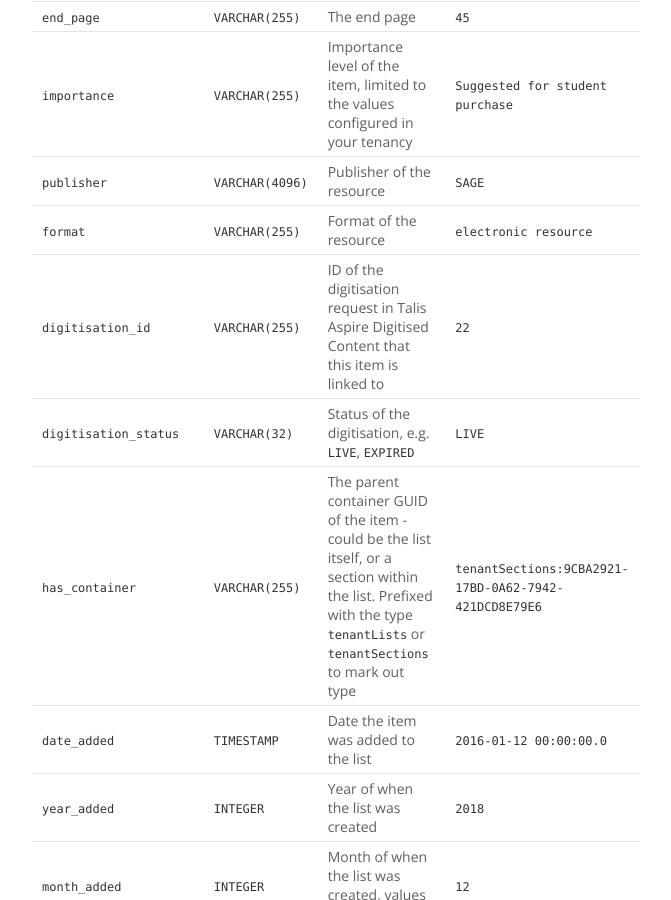
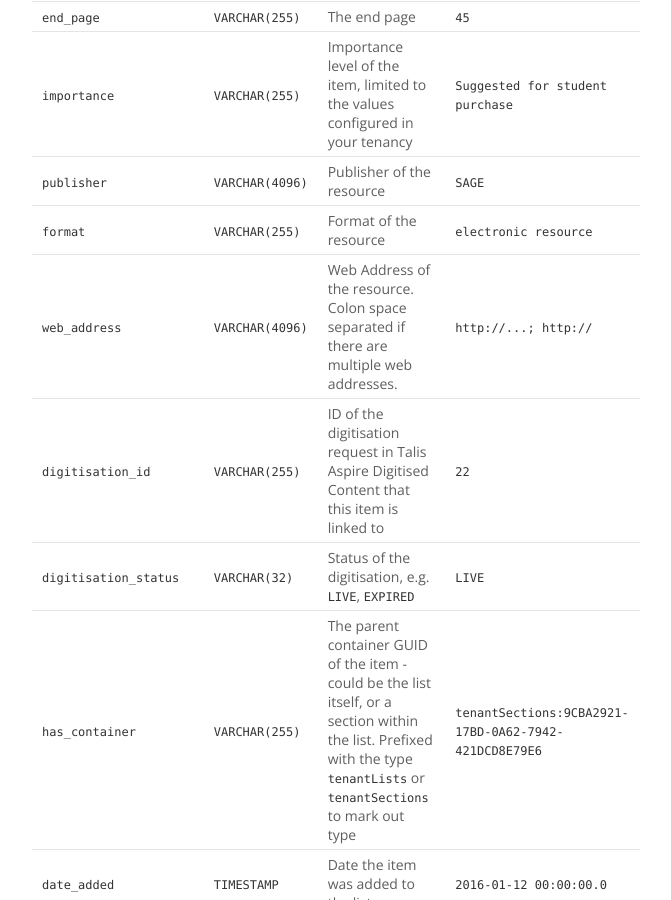
Before and after one commit to techfromsage/advanced-mis, a Jekyll site: the page built from topics/items.md, in a window 1280 px wide and 900 px high, scrolled down 1938 px. Shown: the whole window, without its empty margins (375-1046 px from the left). Built offline with Jekyll 4.4.1, drawn with Linux system fonts in a browser that asks for light colours.

Commit message:
Update items.md
Adding missing web address info

```diff
--- a/topics/items.md
+++ b/topics/items.md
@@ -44,6 +44,7 @@ body_class: items
 | `importance` | `VARCHAR(255)` | Importance level of the item, limited to the values configured in your tenancy | `Suggested for student purchase` |
 | `publisher` | `VARCHAR(4096)` | Publisher of the resource | `SAGE` |
 | `format` | `VARCHAR(255)` | Format of the resource | `electronic resource` |
+| `web_address` | `VARCHAR(4096)` | Web Address of the resource. Colon space separated if there are multiple web addresses. | `http://...; http://` |
 | `digitisation_id` | `VARCHAR(255)` | ID of the digitisation request in Talis Aspire Digitised Content that this item is linked to | `22` |
 | `digitisation_status` | `VARCHAR(32)` | Status of the digitisation, e.g. `LIVE`, `EXPIRED` | `LIVE` |
 | `has_container` | `VARCHAR(255)` | The parent container GUID of the item - could be the list itself, or a section within the list. Prefixed with the type `tenantLists` or `tenantSections` to mark out type  | `tenantSections:9CBA2921-17BD-0A62-7942-421DCD8E79E6` |
```
